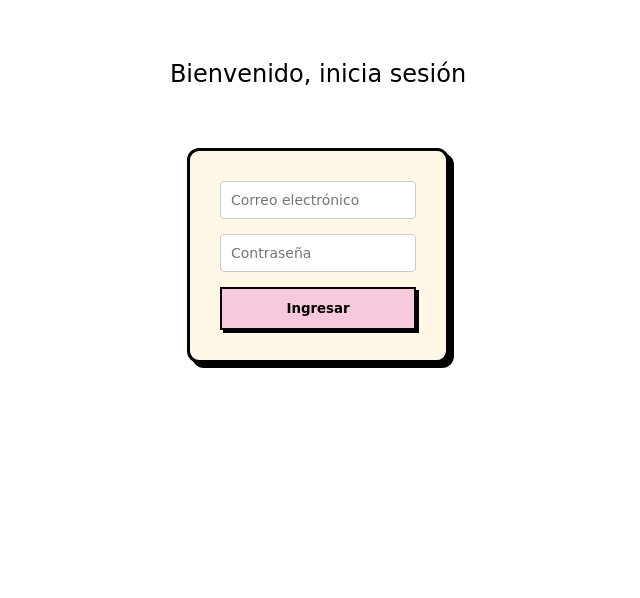
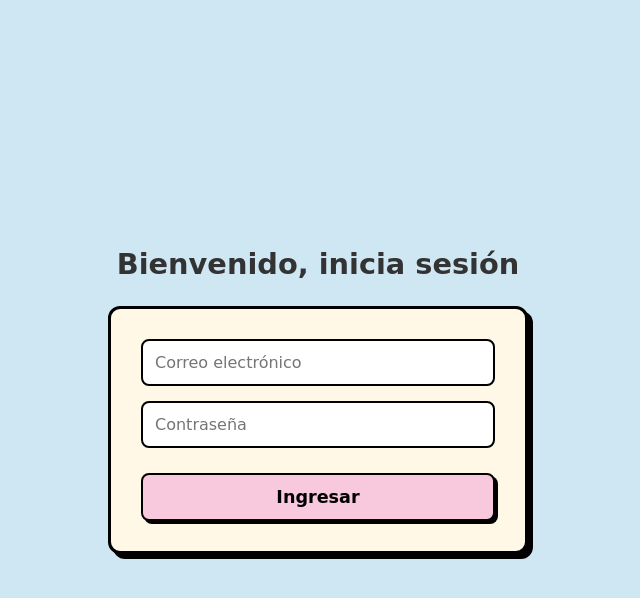
Before and after one commit to laresrocio/tp-final-frontend-999200928, a React (Vite) app: page /login in a window 1280 px wide. Shown: the top 598 px of the page, without its empty margins (322-962 px from the left). Built offline with nearby package versions, Linux system fonts and the light colour scheme.

Commit message:
change:estilos del login

```diff
--- a/src/styles/main.css
+++ b/src/styles/main.css
@@ -267,10 +267,21 @@ li small {
 
 
 /* Login styles */
+.login-view {
+  display: flex;
+  flex-direction: column;
+  justify-content: center;
+  align-items: center;
+  min-height: 100vh;
+  background-color: var(--background);
+  padding: 20px;
+}
 
-section form {
-  max-width: 360px;
-  margin: 60px auto;
+
+.login-view form {
+  width: 100%;
+  max-width: 420px;
+  margin: 0 auto;
   display: flex;
   flex-direction: column;
   gap: 15px;
@@ -281,42 +292,63 @@ section form {
   box-shadow: var(--shadow-strong);
 }
 
-section .title-login {
+.login-view .title-login {
+  font-family: var(--primary-font);
+  color: var(--text);
+  margin-bottom: 25px;
+  font-size: 1.8rem;
+  font-weight: bold;
   text-align: center;
-  margin-top: 60px;
-  font-weight: 500;
 }
 
-section form input {
-  padding: 10px;
-  border-radius: 4px;
-  border: 1px solid #ccc;
-  font-size: 14px;
+.login-view form input {
+  padding: 12px;
+  border-radius: 8px;
+  border: 2px solid var(--border);
+  font-family: var(--primary-font);
+  font-size: 1rem;
+  background-color: var(--white);
+  transition: all 0.2s;
 }
 
-section form input:focus {
-  outline: 1px solid #9c9c9c;
+.login-view form input:focus {
+  outline: none;
+  border-color: var(--blue-300);
+  background-color: var(--blue-100);
 }
 
-section form button {
+.login-view form button {
+  padding: 12px;
+  margin-top: 10px;
+  border-radius: 8px;
+  border: 2px solid var(--border);
   background-color: var(--pink-300);
-  border: 2px solid var(--border);
-  padding: 12px;
+  color: var(--border);
+  font-family: var(--primary-font);
   font-weight: bold;
+  font-size: 1.1rem;
+  cursor: pointer;
   box-shadow: var(--shadow-soft);
-  cursor: pointer;
-  transition: all .2s;
+  transition: all 0.1s;
 }
 
-section form button:hover {
-  background-color: var(--blue-300);
-
+.login-view form button:hover {
+  transform: translate(-1px, -1px);
+  box-shadow: 4px 4px 0px #000;
 }
 
-.error-form {
+.login-view form button:active {
+  transform: translate(2px, 2px);
+  box-shadow: 1px 1px 0px #000;
+}
+
+.login-view .error-form {
   text-align: center;
-  color: rgb(216, 26, 26);
-  font-size: 15px;
+  color: #ff4757;
+  font-family: var(--primary-font);
+  font-weight: bold;
+  font-size: 0.9rem;
+  margin-top: -5px;
 }
 
 @media (max-width: 880px) {
```
